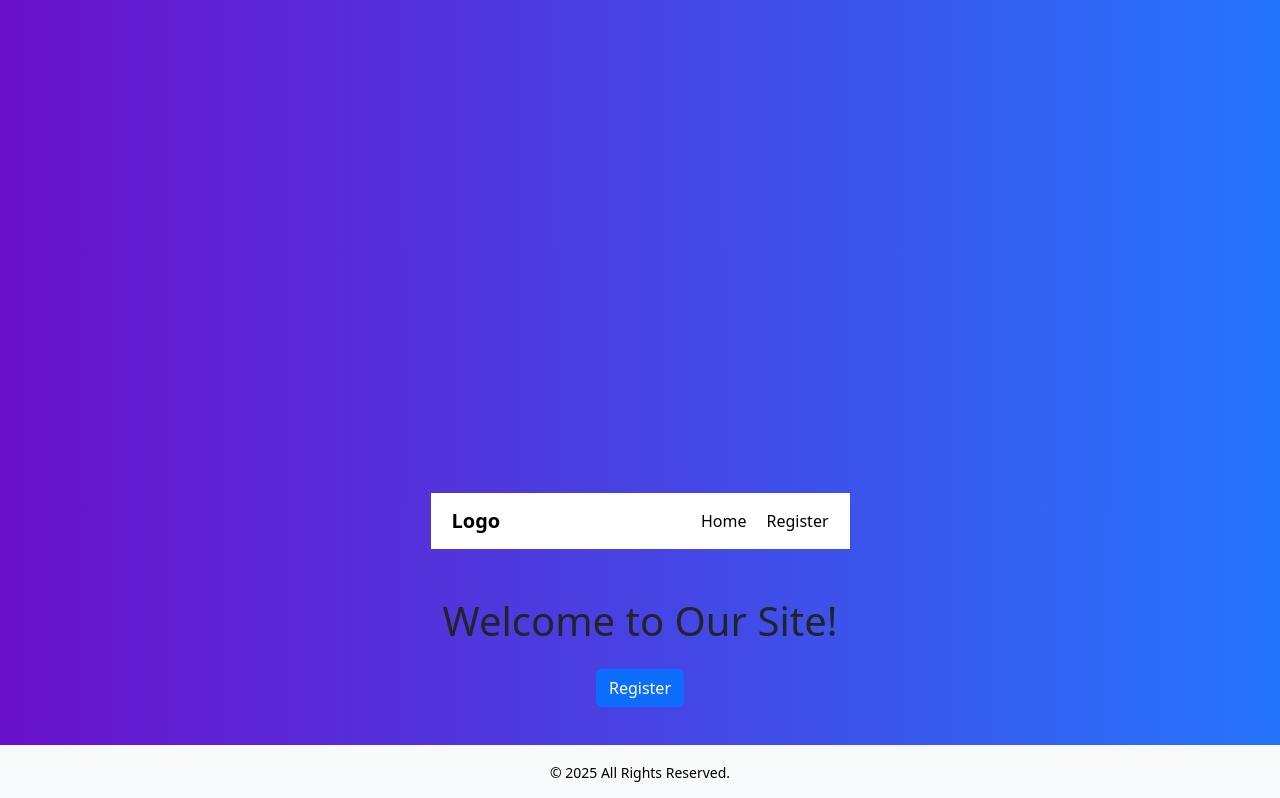
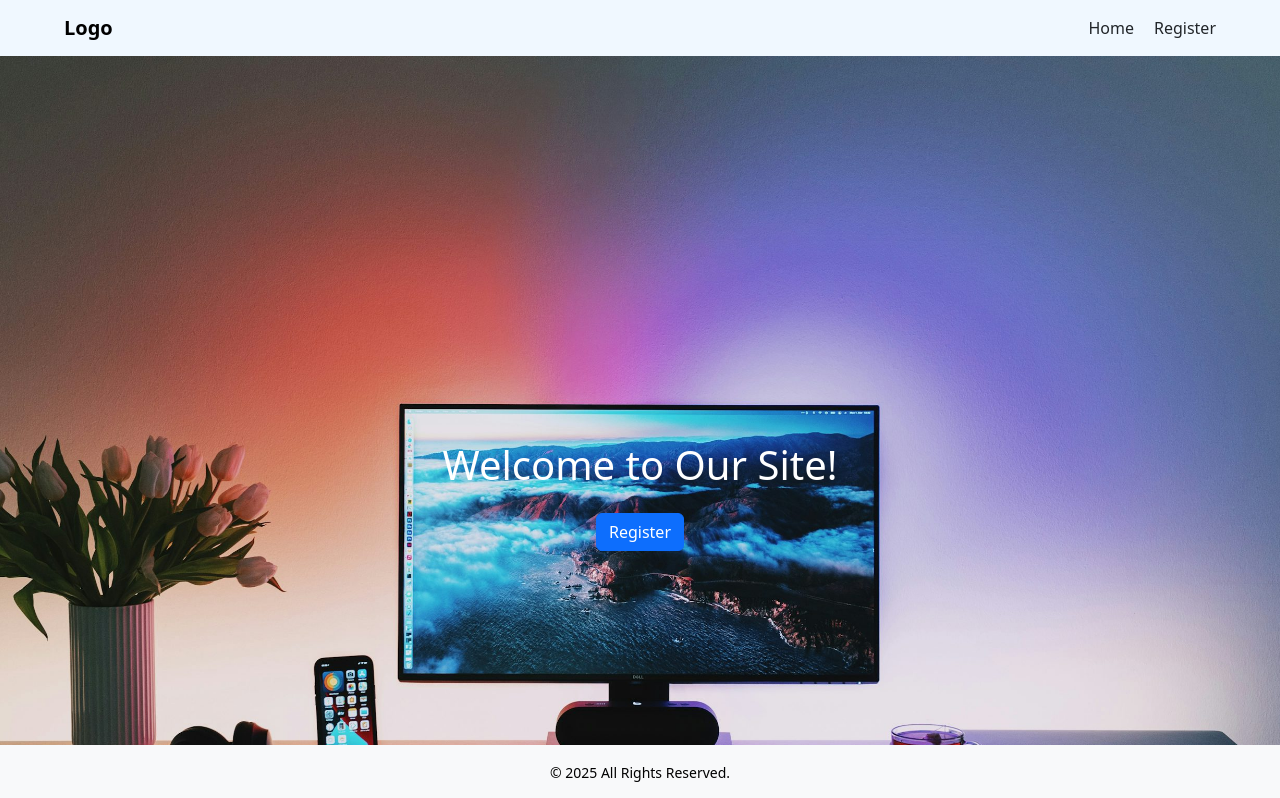
Before and after one commit to ManojSurulivel/registration-form, a React (Vite) app: page / in a window 1280 px wide. Shown: the top 798 px of the page. Built offline with nearby package versions, Linux system fonts and the light colour scheme.

Commit message:
update code commit

```diff
--- a/src/App.css
+++ b/src/App.css
@@ -1,13 +1,6 @@
 body, html {
-  margin: 0;
-  padding: 0;
   font-family: 'Poppins', sans-serif;
   background: linear-gradient(to right, #6a11cb, #2575fc);
-  height: 150vh;
-  display: flex;
-  flex-direction: column;
-  align-items: center;
-  justify-content: center;
   width: 100%;
   color: rgba(255, 255, 255, 0.87);
   text-rendering: optimizeLegibility;
@@ -16,55 +9,95 @@ body, html {
 /* Navbar */
 .navbar {
   top: 0;
+  left: 0;
   margin: 0%;
+  padding: 10px;
   width: 100%;
   background-color: aliceblue;
-  padding: 10px;
   display: flex;
   align-items: center;
   justify-content: space-between;
   position: fixed;
-  left: 0;
   z-index: 1000;
 }
 
+/* Navbar Container */
+.nav-container {
+  display: flex;
+  justify-content: space-between;
+  align-items: center;
+  width: 90%;
+  max-width: 1200px;
+  margin: 0 auto;
+
+}
+
+/* Navbar Brand (Logo) */
 .navbar-brand {
   font-size: 24px;
   font-weight: bold;
   color: white;
   text-decoration: none;
-  text-align: left;
 }
 
-.nav-links {
+.nav-links ul {
+  list-style: none;
   display: flex;
   gap: 20px;
+  margin: 0;
+  padding: 0;
 }
 
-.nav-links a {
-  color: white;
-  text-decoration: none;
-  transition: 0.3s;
-}
 
 .nav-links a:hover {
   color: #6a11cb;
 }
 
+.nav-toggle {
+  display: none;
+  background: black;
+  border: none;
+  font-size: 24px;
+  color: white;
+  cursor: pointer;
+}
+
+.home-container {
+  width: 100%;
+  height: 110vh;
+  background-image: url('./assets/background.jpeg');
+  background-size: cover;
+  background-position: center;
+  background-repeat: no-repeat;
+  display: flex;
+  flex-direction: column;
+  justify-content: center;
+  align-items: center;
+  text-align: center;
+  color: white;
+}
+
+.registration-wrapper {
+  display: flex;
+  justify-content: center;
+  align-items: center;
+  height: 120vh;
+  background: linear-gradient(to right, #5e00c6, #2680ff);
+}
+
 .registration-container {
-  width: 100%;
+  width: 30%;
   max-width: 600px;
   background: white;
   padding: 25px;
   border-radius: 10px;
   box-shadow: 0px 4px 10px rgba(0, 0, 0, 0.2);
   text-align: center;
-  margin-top: 120px;
-  margin-bottom: 80px;
-}
-
-.form-wrapper {
-  width: 100%;
+  display: flex;
+  align-items: center;
+  justify-content: center;
+  flex-direction: column;
+  margin: 10px auto;
 }
 
 .styled-input {
@@ -128,16 +161,6 @@ footer {
   font-size: 14px;
 }
 
-/* Mobile Toggle Button */
-.nav-toggle {
-  display: none;
-  background: none;
-  border: none;
-  font-size: 24px;
-  color: white;
-  cursor: pointer;
-}
-
 /* Responsive Navbar for Mobile */
 @media (max-width: 768px) {
   .nav-links {
@@ -176,7 +199,7 @@ footer {
 
 @media (min-width: 768px) {
   .registration-container {
-      max-width: 600px;
+      max-width: 400px;
   }
 }
 
@@ -191,62 +214,3 @@ footer {
       max-width: 800px;
   }
 }
-
-
-/* Navbar Styling */
-.navbar {
-  width: 100%;
-  background: rgba(0, 0, 0, 0.9);
-  background-color: white;
-  padding: 15px ;
-  display: flex;
-  align-items: center;
-  justify-content: space-between;
-  top: 0;
-  left: 0;
-  z-index: 1000;
-  /* position: fixed; */
-}
-
-/* Navbar Container */
-.nav-container {
-  display: flex;
-  justify-content: space-between;
-  align-items: center;
-  width: 90%;
-  max-width: 1200px;
-  margin: 0 auto;
-
-}
-
-/* Navbar Brand (Logo) */
-.navbar-brand {
-  font-size: 24px;
-  font-weight: bold;
-  color: white;
-  text-decoration: none;
-}
-
-/* Navbar Links */
-.nav-links {
-  display: flex;
-}
-
-.nav-links ul {
-  list-style: none;
-  display: flex;
-  gap: 20px;
-  margin: 0;
-  padding: 0;
-}
-
-.nav-links a {
-  color: black;
-  text-decoration: none;
-  font-size: 16px;
-  transition: 0.3s;
-}
-
-.nav-links a:hover {
-  color: #6a11cb;
-}
--- a/src/App.jsx
+++ b/src/App.jsx
@@ -1,6 +1,6 @@
 import React from 'react';
 import { BrowserRouter as Router, Route, Routes } from 'react-router-dom';
-import Navigation from './components/Navigation';
+import Navigation from './Navigation';
 import Footer from './components/Footer';
 import Home from './components/Home';
 import RegistrationForm from './components/RegistrationForm';
--- a/src/components/Navigation.jsx
+++ b/src/Navigation.jsx
@@ -1,6 +1,6 @@
 import React, { useState } from "react";
 import { Link } from "react-router-dom";
-import "../App.css";
+import "./App.css";
 
 const Navigation = () => {
   const [isOpen, setIsOpen] = useState(false);
@@ -11,7 +11,7 @@ const Navigation = () => {
 
   return (
     <nav className="navbar" >
-      <div className="nav-container">
+      <header className="nav-container">
         <Link className="navbar-brand" to="/">Logo</Link>
 
         <button className="nav-toggle" onClick={toggleNavbar}>
@@ -28,7 +28,7 @@ const Navigation = () => {
             </li>
           </ul>
         </div>
-      </div>
+      </header>
     </nav>
   );
 };
--- a/src/components/Home.jsx
+++ b/src/components/Home.jsx
@@ -1,8 +1,9 @@
 import React from 'react';
 import { Link } from 'react-router-dom';
+import "../App.css";
 
 const Home = () => (
-  <div className="container text-center mt-5 bg-color-white">
+  <div className = "home-container">
     <h1>Welcome to Our Site!</h1>
     <Link to="/register" className="btn btn-primary mt-3">Register</Link>
   </div>
--- a/src/components/RegistrationForm.jsx
+++ b/src/components/RegistrationForm.jsx
@@ -11,8 +11,8 @@ const Registration = () => {
   });
 
   const [errors, setErrors] = useState({});
+  const [showPopup, setShowPopup] = useState(false); // Popup for success message
 
-  // Function to calculate age from DOB
   const calculateAge = (dob) => {
     const birthDate = new Date(dob);
     const today = new Date();
@@ -30,44 +30,38 @@ const Registration = () => {
     const today = new Date();
     const inputDate = new Date(formData.dob);
 
-    // Username validation
     if (!formData.username.trim()) {
       newErrors.username = "Username is required.";
     }
 
-    // Email validation
     if (!formData.email.trim()) {
       newErrors.email = "Email is required.";
     } else if (!/\S+@\S+\.\S+/.test(formData.email)) {
       newErrors.email = "Invalid email format.";
     }
 
-    // Password validation
     if (!formData.password) {
       newErrors.password = "Password is required.";
     } else if (formData.password.length < 6) {
       newErrors.password = "Password must be at least 6 characters long.";
     }
 
-    // Confirm Password validation
     if (!formData.confirmPassword) {
       newErrors.confirmPassword = "Please confirm your password.";
     } else if (formData.password !== formData.confirmPassword) {
       newErrors.confirmPassword = "Passwords do not match.";
     }
 
-    // Date of Birth validation
     if (!formData.dob) {
       newErrors.dob = "Date of birth is required.";
     } else if (inputDate > today) {
-      alert("Date of birth cannot be a future date.");
-      return false; // Stops form submission immediately
+      newErrors.dob = "Date of birth cannot be in the future.";
     } else if (calculateAge(formData.dob) < 18) {
       newErrors.dob = "You must be at least 18 years old.";
     }
 
     setErrors(newErrors);
-    return Object.keys(newErrors).length === 0; // Returns true if no errors
+    return Object.keys(newErrors).length === 0;
   };
 
   const handleChange = (e) => {
@@ -75,14 +69,13 @@ const Registration = () => {
       ...formData,
       [e.target.name]: e.target.value,
     });
-    setErrors({ ...errors, [e.target.name]: "" }); // Clear error when typing
+    setErrors({ ...errors, [e.target.name]: "" });
   };
 
   const handleSubmit = (e) => {
     e.preventDefault();
     if (validateForm()) {
-      console.log("Form submitted successfully!", formData);
-      alert("Registration Successful!");
+      setShowPopup(true); // Show success popup
       setFormData({
         username: "",
         email: "",
@@ -95,7 +88,9 @@ const Registration = () => {
   };
 
   return (
-    <div className="registration-container">
+
+    <div className="registration-wrapper">
+      <div className="registration-container">
       <h2>Register</h2>
       <form onSubmit={handleSubmit} noValidate>
         <div className="form-wrapper">
@@ -160,7 +155,21 @@ const Registration = () => {
 
         <button type="submit" className="styled-button">Register</button>
       </form>
+
+      {/* Success Popup Modal */}
+      {showPopup && (
+        <div className="popup-overlay">
+          <div className="popup-box">
+            <h3>Registration Successful!</h3>
+            <p>Thank you for registering. Your details have been submitted successfully.</p>
+            <button onClick={() => setShowPopup(false)} className="close-button">OK</button>
+          </div>
+        </div>
+      )}
     </div>
+
+    </div>
+
   );
 };
 
```
Also changed, not shown: src/assets/background.jpeg (added), src/index.css (line endings or trailing spaces), 1 other file (tests, documents, lock files or other folders).
